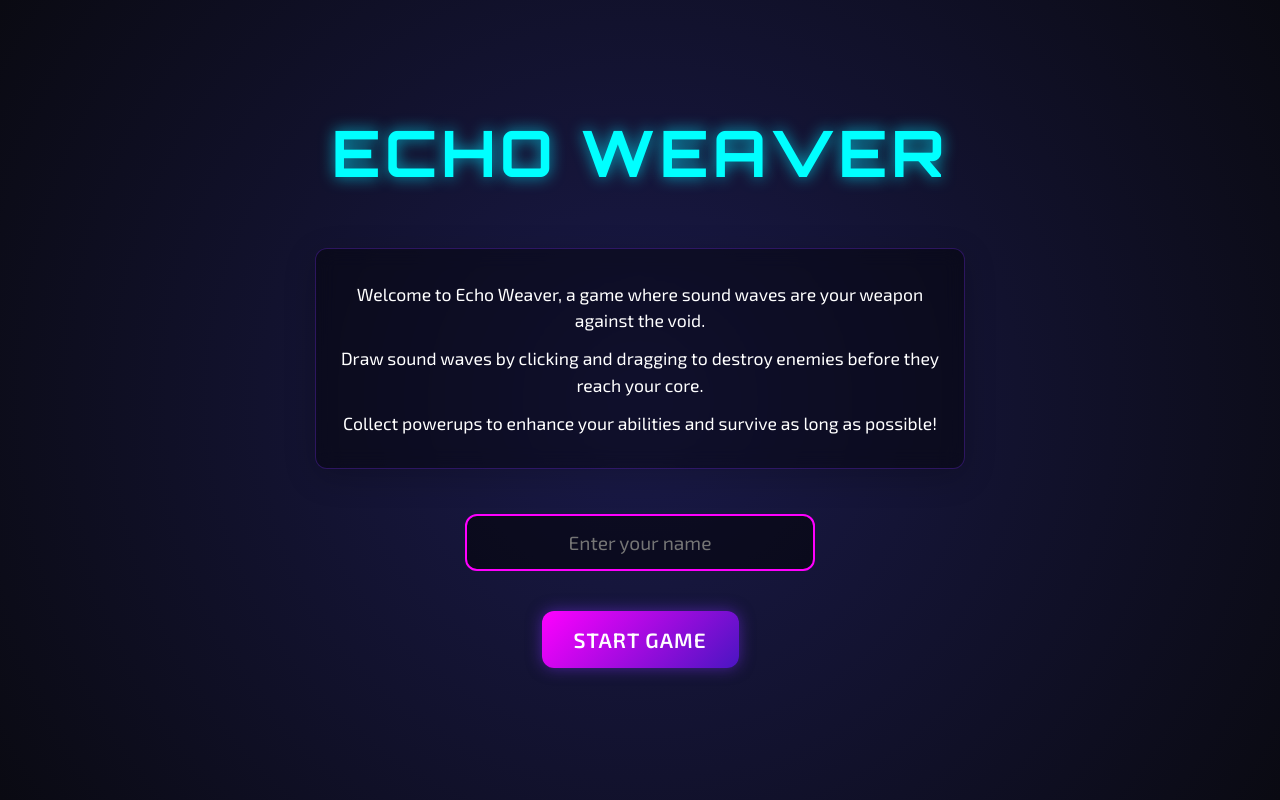
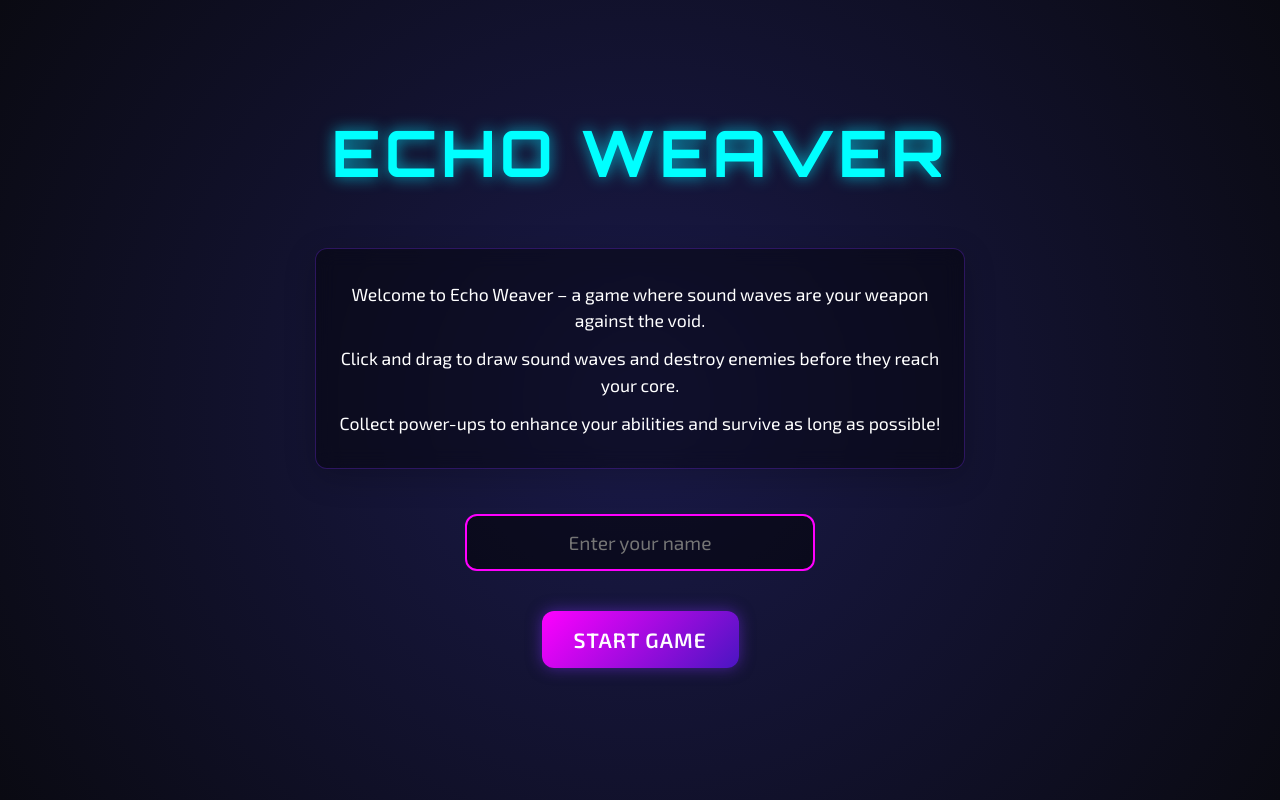
Before and after one commit to PixelCode01/Echo-Weaver, a Flask app: template templates/play.html in a window 1280 px wide. Run offline with Flask 3, Linux system fonts and the light colour scheme; the template is opened without the code that fills it, so the values that code supplies are empty.

Commit message:
Update play.html

```diff
--- a/templates/play.html
+++ b/templates/play.html
@@ -14,9 +14,9 @@
             <h1>Echo Weaver</h1>
 
             <div class="instructions">
-                <p>Welcome to Echo Weaver, a game where sound waves are your weapon against the void.</p>
-                <p>Draw sound waves by clicking and dragging to destroy enemies before they reach your core.</p>
-                <p>Collect powerups to enhance your abilities and survive as long as possible!</p>
+                <p>Welcome to Echo Weaver – a game where sound waves are your weapon against the void.</p>
+                <p>Click and drag to draw sound waves and destroy enemies before they reach your core.</p>
+                <p>Collect power-ups to enhance your abilities and survive as long as possible!</p>
             </div>
 
             <div class="name-input-container">
@@ -84,7 +84,7 @@
                     </div>
                     <div class="tutorial-step hidden" data-step="4">
                         <h3>Echo Burst</h3>
-                        <p>Press SPACE to activate Echo Burst when available - destroys nearby enemies!</p>
+                        <p>Press SPACE to activate Echo Burst when available – destroys nearby enemies!</p>
                         <div class="tutorial-image desktop-space"></div>
                     </div>
                     <button class="glow-button tutorial-next">Next</button>
```
